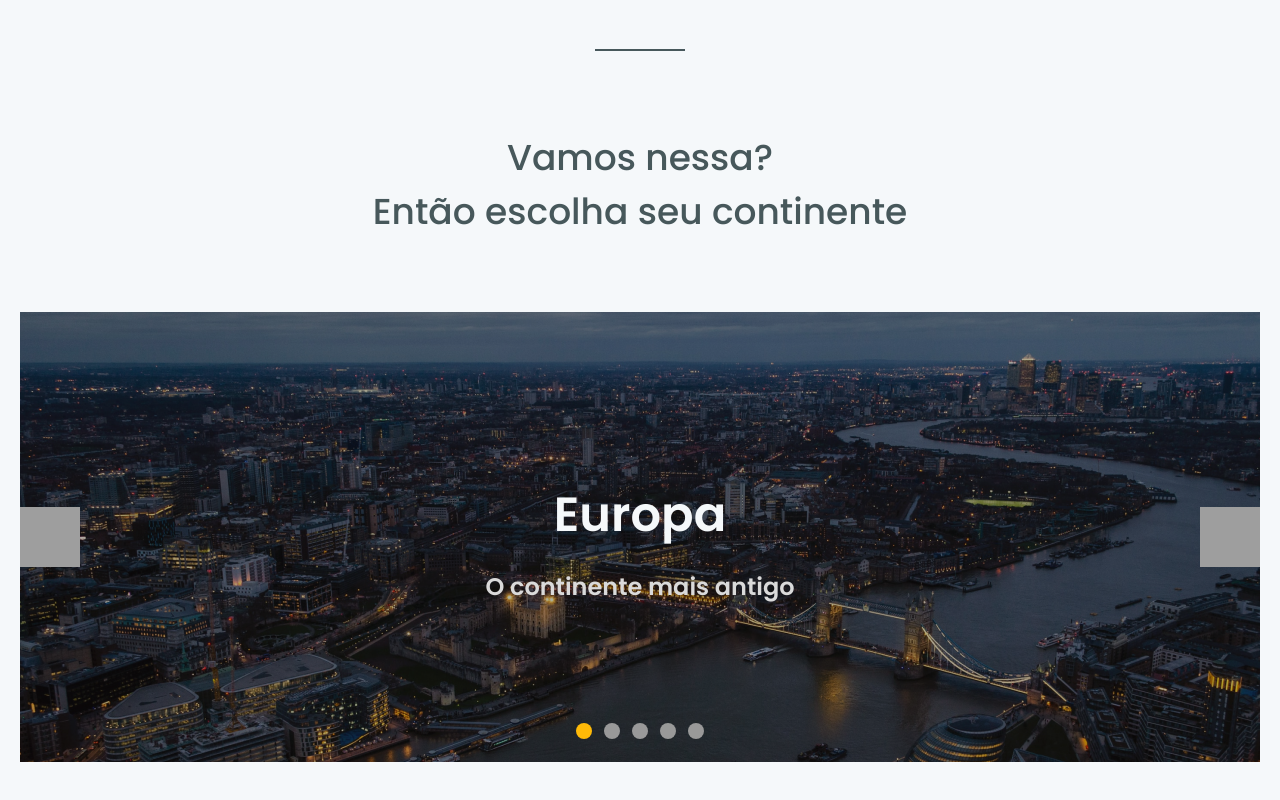
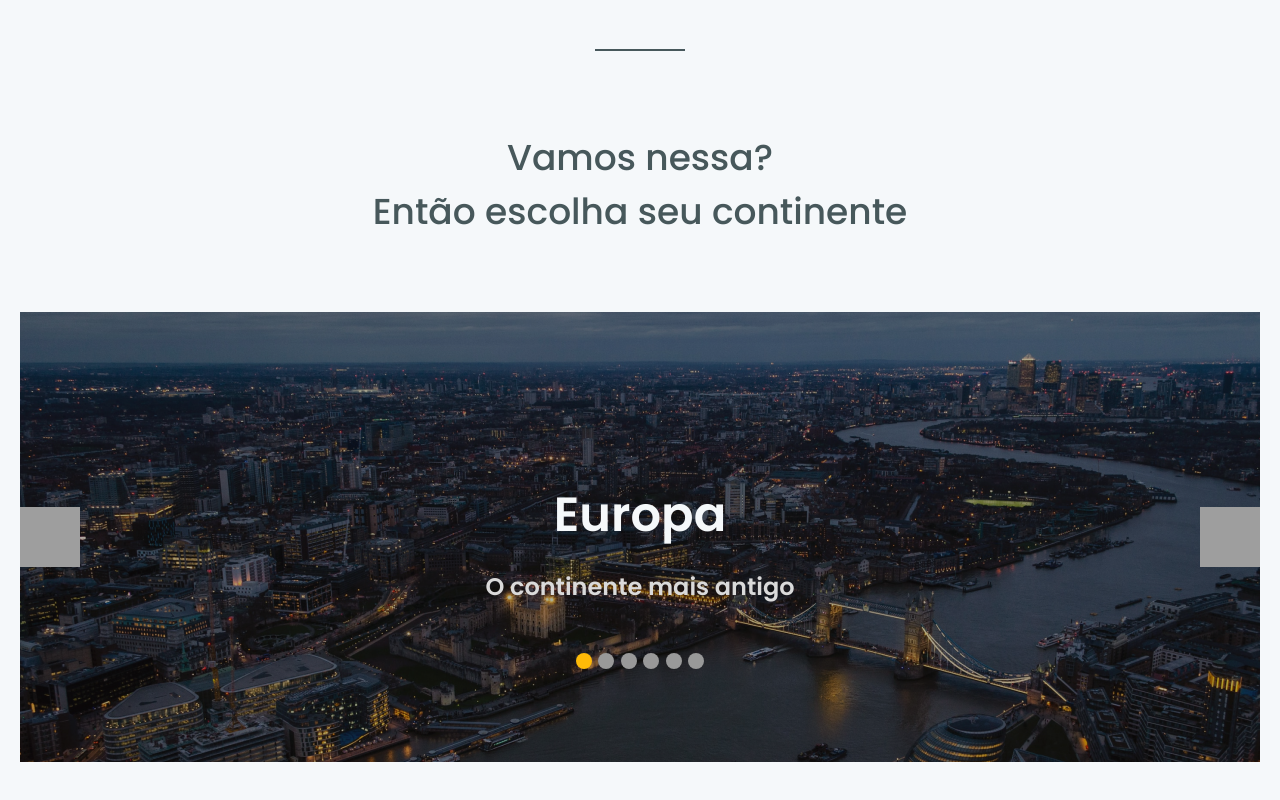
Before and after one commit to DiegoSouza7/worldtrip, a Next.js app: page / in a window 1280 px wide. Shown: the part 691-1491 px from the top of the page. Built offline with nearby package versions, Linux system fonts and the light colour scheme; data requests are answered from the project's data file; grey boxes are pictures that could not be loaded.

Commit message:
feath: integration api

```diff
--- a/package.json
+++ b/package.json
@@ -5,13 +5,15 @@
   "scripts": {
     "dev": "next dev",
     "build": "next build",
-    "start": "next start"
+    "start": "next start",
+    "server": "json-server server.json -w -d 750 -p 3333"
   },
   "dependencies": {
     "@chakra-ui/core": "^0.8.0",
     "@chakra-ui/react": "^1.5.1",
     "@emotion/react": "11",
     "@emotion/styled": "11",
+    "axios": "^0.21.1",
     "framer-motion": "4",
     "next": "10.1.3",
     "react": "17.0.2",
@@ -20,6 +22,7 @@
   "devDependencies": {
     "@types/node": "^14.14.41",
     "@types/react": "^17.0.3",
+    "json-server": "^0.16.3",
     "typescript": "^4.2.4"
   }
 }
--- a/server.json
+++ b/server.json
@@ -1,41 +1,208 @@
-[
+{
+  "continents": [
     {
       "id": 1,
       "name": "Europa",
       "imageSlide": "/ContinentImage.png",
-    "imageBanner": "/Background.png",
+      "imageBanner": "https://source.unsplash.com/EXdXLrZXS9Q",
       "shortDescription": "O continente mais antigo",
       "description": "A Europa é, por convenção, um dos seis continentes do mundo. Compreendendo a península ocidental da Eurásia, a Europa geralmente divide-se da Ásia a leste pela divisória de águas dos montes Urais, o rio Ural, o mar Cáspio, o Cáucaso, e o mar Negro a sudeste",
+      "citiesPlus": 100,
+      "numberCountry": 50,
+      "numberLanguages": 6,
+      "numberCities": 24,
       "cities": [
         {
           "name": "Londres",
           "country": "Reino Unido",
-        "flagImage": ""
+          "flagImage": "/Bandeira.svg",
+          "imageCity": "https://source.unsplash.com/Ab9vQBR6f8E"
         },
         {
           "name": "Paris",
           "country": "França",
-        "flagImage": ""
+          "flagImage": "/Bandeira.svg",
+          "imageCity": "https://source.unsplash.com/NT1mJPgni6A"
         },
         {
           "name": "Roma",
           "country": "Itália",
-        "flagImage": ""
+          "flagImage": "/Bandeira.svg",
+          "imageCity": "https://source.unsplash.com/hs9hfDfeC3Q"
         },
         {
           "name": "Praga",
           "country": "República Tcheca",
-        "flagImage": ""
+          "flagImage": "/Bandeira.svg",
+          "imageCity": "https://source.unsplash.com/X8Vo9rGVPS8"
         },
         {
-        "name": "Amsterdã",
-        "country": "Holanda",
-        "flagImage": ""
+          "name": "Barcelona",
+          "country": "Espanha",
+          "flagImage": "/Bandeira.svg",
+          "imageCity": "https://source.unsplash.com/oJsRqwMHWH"
         }
-    ],
+      ]
+    },
+    {
+      "id": 2,
+      "name": "América do Norte",
+      "imageSlide": "https://images.unsplash.com/photo-1551071165-25c81ce2683b?ixid=MnwxMjA3fDB8MHxwaG90by1wYWdlfHx8fGVufDB8fHx8&ixlib=rb-1.2.1&auto=format&fit=crop&w=1300&q=80",
+      "imageBanner": "https://images.unsplash.com/photo-1551071165-25c81ce2683b?ixid=MnwxMjA3fDB8MHxwaG90by1wYWdlfHx8fGVufDB8fHx8&ixlib=rb-1.2.1&auto=format&fit=crop&w=1300&q=80",
+      "shortDescription": "O continente mais antigo",
+      "description": "A América do Norte está localizada no extremo norte das Américas e é composta por apenas três países: Estados Unidos, Canadá e México, além de territórios de domínios europeus, como a Groelândia (pertencente ao Reino da Dinamarca, com representação no parlamento) e Bermudas (dependência britânica).",
+      "citiesPlus": 100,
+      "numberCountry": 3,
+      "numberLanguages": 2,
+      "numberCities": 35,
+      "cities": [
+        {
+          "name": "Nova york",
+          "country": "Estados Unidos",
+          "flagImage": "/Bandeira.svg",
+          "imageCity": "https://source.unsplash.com/iEgP_YHs-jM"
+        },
+        {
+          "name": "Miami",
+          "country": "Estados Unidos",
+          "flagImage": "/Bandeira.svg",
+          "imageCity": "https://source.unsplash.com/Ev0Vj_0PPck"
+        },
+        {
+          "name": "Las Vegas",
+          "country": "Estados Unidos",
+          "flagImage": "/Bandeira.svg",
+          "imageCity": "https://source.unsplash.com/fuDu3_o_TaY"
+        }
+      ]
+    },
+    {
+      "id": 3,
+      "name": "América do Sul",
+      "imageSlide": "https://source.unsplash.com/hbs08ml2T2c",
+      "imageBanner": "https://source.unsplash.com/hbs08ml2T2c",
+      "shortDescription": "Lar da maior floresta do mundo",
+      "description": "A América do Sul está localizada em grande parte no hemisfério sul, na zona intertropical ocidental. A América do Sul abrange um território de 18 milhões de quilômetros quadrados e é banhada a leste pelo oceano Atlântico, a oeste pelo oceano Pacífico e ao norte pelo mar das Antilhas, conhecido como do Caribe.",
+      "citiesPlus": 100,
+      "numberCountry": 20,
+      "numberLanguages": 7,
+      "numberCities": 40,
+      "cities": [
+        {
+          "name": "Rio de Janeiro",
+          "country": "Brasil",
+          "flagImage": "/Bandeira.svg",
+          "imageCity": "https://source.unsplash.com/tYGZvg-Ozh4"
+        },
+        {
+          "name": "Buenos aires",
+          "country": "Argentina",
+          "flagImage": "/Bandeira.svg",
+          "imageCity": "https://source.unsplash.com/_yo28TDZFNo"
+        },
+        {
+          "name": "Lima",
+          "country": "Peru",
+          "flagImage": "/Bandeira.svg",
+          "imageCity": "https://source.unsplash.com/6Q4wktTem_I"
+        }
+      ]
+    },
+    {
+      "id": 4,
+      "name": "Ásia",
+      "imageSlide": "https://source.unsplash.com/WHhbYArwFt8",
+      "imageBanner": "https://source.unsplash.com/WHhbYArwFt8",
+      "shortDescription": "O maior continente",
+      "description": "A Ásia é o maior continente, tanto em área (chega a quase um terço de todas as terras emersas do nosso planeta) como em população, onde habitam aproximadamente 4,5 bilhões de habitantes.",
+      "citiesPlus": 100,
+      "numberCountry": 50,
+      "numberLanguages": 2300,
+      "numberCities": 24,
+      "cities": [
+        {
+          "name": "Hong Kong",
+          "country": "China",
+          "flagImage": "/Bandeira.svg",
+          "imageCity": "https://source.unsplash.com/JVCozvGeKNs"
+        },
+        {
+          "name": "Kuala Lumpur",
+          "country": "Malásia",
+          "flagImage": "/Bandeira.svg",
+          "imageCity": "https://source.unsplash.com/NecP3sIvRX8"
+        },
+        {
+          "name": "Delhi",
+          "country": "Índia",
+          "flagImage": "/Bandeira.svg",
+          "imageCity": "https://source.unsplash.com/LLK0mYl-lu0"
+        }
+      ]
+    },
+    {
+      "id": 5,
+      "name": "Oceania",
+      "imageSlide": "https://source.unsplash.com/Hao52Fu9-F8",
+      "imageBanner": "https://source.unsplash.com/Hao52Fu9-F8",
+      "shortDescription": "O continente mais isolado",
+      "description": "A Oceania é o continente mais isolado do mundo, sua barreira geográfica fez com que fosse o último a ser descoberto pelos europeus. Em razão desse atraso em seu descobrimento ficou conhecido como 'mundo novo'.",
       "citiesPlus": 100,
       "numberCountry": 50,
       "numberLanguages": 6,
-    "numberCities": 24
+      "numberCities": 6,
+      "cities": [
+        {
+          "name": "Sydney",
+          "country": "Austrália",
+          "flagImage": "/Bandeira.svg",
+          "imageCity": "https://source.unsplash.com/F2LC2eh4TCg"
+        },
+        {
+          "name": "Auckland",
+          "country": "Nova Zelândia",
+          "flagImage": "/Bandeira.svg",
+          "imageCity": "https://source.unsplash.com/hIKVSVKH7No"
+        },
+        {
+          "name": "Melbourne",
+          "country": "Austrália",
+          "flagImage": "/Bandeira.svg",
+          "imageCity": "https://source.unsplash.com/-gmtAa0Q5MI"
         }
       ]
+    },
+    {
+      "id": 5,
+      "name": "África",
+      "imageSlide": "https://source.unsplash.com/60XLoOgwkfA",
+      "imageBanner": "https://source.unsplash.com/60XLoOgwkfA",
+      "shortDescription": "Lar da famosa savana",
+      "description": "África é um dos seis continentes do mundo, sendo o terceiro maior em extensão territorial. É conhecida pela sua pluralidade étnica e cultural, e, por meio de uma história milenar, é capaz de contar a história de toda a humanidade.",
+      "citiesPlus": 100,
+      "numberCountry": 51,
+      "numberLanguages": 541,
+      "numberCities": 24,
+      "cities": [
+        {
+          "name": "Cairo",
+          "country": "Egito",
+          "flagImage": "/Bandeira.svg",
+          "imageCity": "https://source.unsplash.com/TAtKoLZUc3I"
+        },
+        {
+          "name": "Joanesburgo",
+          "country": "África do Sul",
+          "flagImage": "/Bandeira.svg",
+          "imageCity": "https://source.unsplash.com/ybjhQsdXxzY"
+        },
+        {
+          "name": "Marrakech",
+          "country": "Marrocos",
+          "flagImage": "/Bandeira.svg",
+          "imageCity": "https://source.unsplash.com/pr_PlYC8xhM"
+        }
+      ]
+    }
+  ]
+}
--- /dev/null
+++ b/src/components/ContinentsSlides/BoxSelectedSlide.tsx
@@ -0,0 +1,29 @@
+import { Box } from "@chakra-ui/react";
+
+type BoxSelectedSlideProps = {
+  index: number;
+  position: number;
+}
+
+export function BoxSelectedSlide({index, position}: BoxSelectedSlideProps) {
+
+  if(index === position) {
+    return (
+      <Box
+        bg="#FFBA08"
+        w={["8px", "10px", "12px", "14px", "16px"]}
+        h={["8px", "10px", "12px", "14px", "16px"]}
+        borderRadius="50%"
+      />
+    )
+  }
+
+  return (
+    <Box
+      bg="#999999"
+      w={["8px", "10px", "12px", "14px", "16px"]}
+      h={["8px", "10px", "12px", "14px", "16px"]}
+      borderRadius="50%"
+    />
+  )
+}
--- a/src/components/ContinentsSlides/ContinentSlide.tsx
+++ b/src/components/ContinentsSlides/ContinentSlide.tsx
@@ -1,27 +1,55 @@
 import { Box, Flex, Heading, Image, Link, Text } from "@chakra-ui/react";
+import { useRouter } from "next/dist/client/router";
+import { useEffect, useState } from "react";
+import { BoxSelectedSlide } from "./BoxSelectedSlide";
+
+type Continent = {
+  id: number;
+  name: string;
+  shortDescription: string;
+  imageSlide: string;
+}
 
 interface ContinentSlideProps {
-  continent: {
-    id: number;
-    title: string;
-    description: string;
-    image: string;
+  continents: Continent[]
+}
+export function ContinentSlide({ continents }: ContinentSlideProps) {
+  const [indexContinent, setIndexContinent] = useState(0)
+  const [continent, setContinent] = useState<Continent>(continents[0])
+  const history = useRouter()
+
+  useEffect(() => {
+    setIndexContinent(continents.findIndex(continents => continents.id === continent.id))
+  }, [continent])
+
+  function handleNextContinent() {
+    if (indexContinent < continents.length) {
+      setContinent(continents[indexContinent + 1])
+    }
   }
-}
-export function ContinentSlide({ continent }: ContinentSlideProps) {
+
+  function handlePreviusContinent() {
+    if (indexContinent > 0) {
+      setContinent(continents[indexContinent - 1])
+    }
+  }
+
+  function handleToPageContinent() {
+    history.push(`/${continent.name}`)
+  }
 
   return (
     <Flex
       w="100%"
       maxWidth={1240}
-      h={{ sm: "250px", md: '300px', lg: '375px', xl: '450px' }}
+      minHeight={{ sm: "250px", md: '300px', lg: '375px', xl: '450px' }}
       m="0 auto"
       position="relative"
       justifyContent="space-between"
       alignItems="center"
       mt={20}
       mb={10}
-      backgroundImage={`url('${continent.image}')`}
+      backgroundImage={`url('${continent.imageSlide}')`}
       backgroundSize="cover"
       backgroundPosition="center"
       backgroundRepeat="no-repeat"
@@ -32,6 +60,7 @@ export function ContinentSlide({ continent }: ContinentSlideProps) {
         w={{ sm: "30px", md: '40px', lg: '50px', xl: '60px' }}
         h={{ sm: "30px", md: '40px', lg: '50px', xl: '60px' }}
         cursor="pointer"
+        onClick={handlePreviusContinent}
       />
       <Flex
         w={324}
@@ -39,60 +68,38 @@ export function ContinentSlide({ continent }: ContinentSlideProps) {
         flexDirection="column"
         justifyContent="space-between"
         alignItems="center"
+        onClick={handleToPageContinent}
+        cursor="pointer"
       >
         <Text
           fontWeight={700}
-          fontSize={{sm: "3xl", md: "4xl", xl: "5xl"}}
+          fontSize={{ sm: "3xl", md: "4xl", xl: "5xl" }}
           lineHeight="72px"
           color="#F5F8FA"
         >
-          {continent.title}
+          {continent.name}
         </Text>
         <Text
           fontWeight={700}
-          fontSize={{sm: "xl", xl: "2xl"}}
+          fontSize={{ sm: "xl", xl: "2xl" }}
           lineHeight="72px"
           color="#DADADA"
         >
-          {continent.description}
+          {continent.shortDescription}
         </Text>
         <Flex
-          w={[ "60px", "80px", "100px","128px"]}
+          w={["60px", "80px", "100px", "128px"]}
           h="16px"
-          mt={{ sm: "10px", md: '30px', lg: '50px', xl: '100px' }}
+          mt={{ sm: "10px", md: '30px', lg: '50px', xl: '90px', "2xl": "30px" }}
           justifyContent="space-between"
           alignItems="center"
         >
-          <Box
-            bg="#FFBA08"
-            w={["8px", "10px", "12px", "14px", "16px"]}
-            h={["8px", "10px", "12px", "14px", "16px"]}
-            borderRadius="50%"
-          />
-          <Box
-            bg="#999999"
-            w={["8px", "10px", "12px", "14px", "16px"]}
-            h={["8px", "10px", "12px", "14px", "16px"]}
-            borderRadius="50%"
-          />
-          <Box
-            bg="#999999"
-            w={["8px", "10px", "12px", "14px", "16px"]}
-            h={["8px", "10px", "12px", "14px", "16px"]}
-            borderRadius="50%"
-          />
-          <Box
-            bg="#999999"
-            w={["8px", "10px", "12px", "14px", "16px"]}
-            h={["8px", "10px", "12px", "14px", "16px"]}
-            borderRadius="50%"
-          />
-          <Box
-            bg="#999999"
-            w={["8px", "10px", "12px", "14px", "16px"]}
-            h={["8px", "10px", "12px", "14px", "16px"]}
-            borderRadius="50%"
-          />
+          <BoxSelectedSlide index={indexContinent} position={0} />
+          <BoxSelectedSlide index={indexContinent} position={1} />
+          <BoxSelectedSlide index={indexContinent} position={2} />
+          <BoxSelectedSlide index={indexContinent} position={3} />
+          <BoxSelectedSlide index={indexContinent} position={4} />
+          <BoxSelectedSlide index={indexContinent} position={5} />
         </Flex>
       </Flex>
       <Image
@@ -101,6 +108,7 @@ export function ContinentSlide({ continent }: ContinentSlideProps) {
         w={{ sm: "30px", md: '40px', lg: '50px', xl: '60px' }}
         h={{ sm: "30px", md: '40px', lg: '50px', xl: '60px' }}
         cursor="pointer"
+        onClick={handleNextContinent}
       />
     </Flex>
   )
--- a/src/components/ContinentsSlides/index.tsx
+++ b/src/components/ContinentsSlides/index.tsx
@@ -1,19 +1,17 @@
-import { Box, Flex, Heading, Image, Link, Text } from "@chakra-ui/react";
 import { ContinentSlide } from "./ContinentSlide";
 
+interface ContinentsSlidesProps {
+  continents: {
+    id: number;
+    name: string;
+    shortDescription: string;
+    imageSlide: string;
+  }[]
+}
 
-interface SlidesProps {
-
-}
-export function ContinentsSlides({ }: SlidesProps) {
-  const continent = {
-    id: 123156,
-    title: 'Europa',
-    description: 'O continente mais antigo',
-    image: '/ContinentImage.png'
-  }
+export function ContinentsSlides({ continents }: ContinentsSlidesProps) {
 
   return (
-    <ContinentSlide continent={continent} />
+    <ContinentSlide continents={continents} />
   )
 }
--- a/src/pages/index.tsx
+++ b/src/pages/index.tsx
@@ -1,11 +1,22 @@
 import { Flex, Text } from '@chakra-ui/react'
+import { GetStaticProps } from 'next'
 import Head from 'next/head'
 import { Banner } from '../components/Banner'
 import { ContinentsSlides } from '../components/ContinentsSlides'
 import { Header } from '../components/Header'
 import { TravelTypes } from '../components/TravelTypes'
+import { api } from '../services/api'
 
-export default function Home() {
+interface HomeProps {
+  continents: {
+    id: number;
+    name: string;
+    shortDescription: string;
+    imageSlide: string;
+  }[]
+}
+
+export default function Home({ continents }: HomeProps) {
   return (
     <>
       <Head>
@@ -27,28 +38,48 @@ export default function Home() {
         flexDirection="column"
         justifyContent="space-between"
         alignItems="center"
-        w={{sm: "100%", lg: 840}}
+        w={{ sm: "100%", lg: 840 }}
         h={101}
         m="0 auto"
         mt={20}
       >
         <Text
           fontWeight={500}
-          fontSize={{sm: "2xl", xl: "4xl"}}
+          fontSize={{ sm: "2xl", xl: "4xl" }}
           lineHeight="54px"
         >
           Vamos nessa?
         </Text>
         <Text
           fontWeight={500}
-          fontSize={{sm: "2xl", xl: "4xl"}}
+          fontSize={{ sm: "2xl", xl: "4xl" }}
           lineHeight="54px"
           textAlign="center"
         >
           Então escolha seu continente
         </Text>
       </Flex>
-      <ContinentsSlides />
+      <ContinentsSlides continents={continents} />
     </>
   )
 }
+
+export const getStaticProps: GetStaticProps = async () => {
+  const { data } = await api.get('continents')
+
+  const continents = data.map(continent => {
+    return {
+      id: continent.id,
+      name: continent.name,
+      shortDescription: continent.shortDescription,
+      imageSlide: continent.imageSlide
+    }
+  })
+
+  return {
+    props: {
+      continents
+    },
+    revalidate: 60 * 60 * 8
+  }
+}
--- /dev/null
+++ b/src/services/api.ts
@@ -0,0 +1,5 @@
+import axios from 'axios';
+
+export const api = axios.create({
+  baseURL: 'http://localhost:3333/'
+})
```
Also changed, not shown: src/pages/[id].tsx (+45 -2 lines), 1 other file (tests, documents, lock files or other folders). Lines whose indentation alone changed are shown as unchanged.
